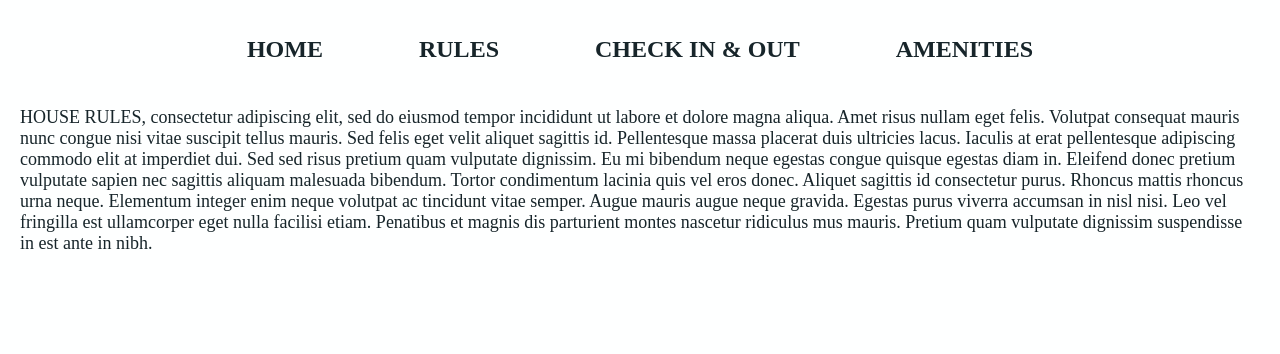
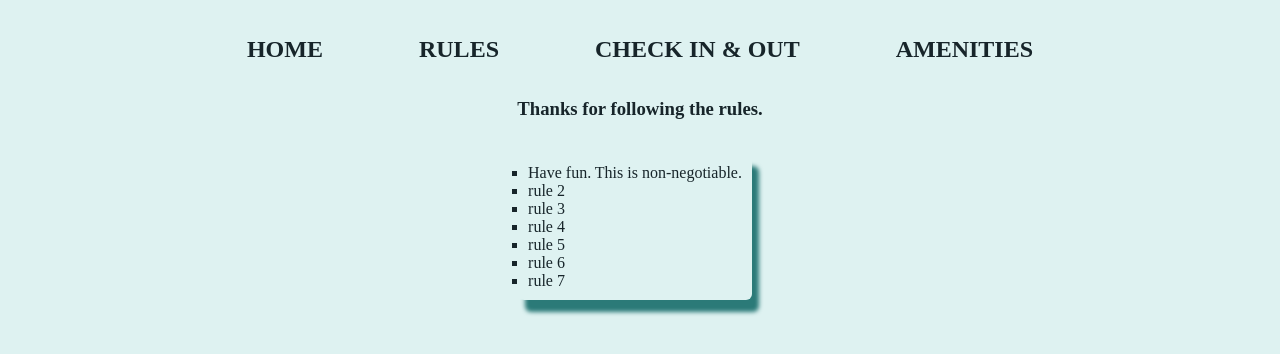
Before and after one commit to mikegoolsby/mtnvillage, a Next.js app: page /houserules in a window 1280 px wide. Shown: the top 354 px of the page. Built offline with nearby package versions, Linux system fonts and the light colour scheme; a web font is replaced by a local one.

Commit message:
adds some styling and completes basic overlay of site

```diff
--- a/components/styles/navistyles.js
+++ b/components/styles/navistyles.js
@@ -7,7 +7,7 @@ const Navi = styled.ul`
   justify-content: center;
   justify-self: end;
   font-size: 2rem;
-  background-color: #FEFFFF;
+  background-color: #DEF2f1;
   a,
   button {
     padding: 1rem 3rem;
--- a/pages/houserules.js
+++ b/pages/houserules.js
@@ -6,6 +6,16 @@ import styled from 'styled-components';
 const PageStyle = styled.div`
   display: flex;
   justify-content: center;
+  align-items: center;
+  flex-direction: column;
+`
+
+const List = styled.ul`
+  list-style-type: square;
+  border-radius: 6px;
+  box-shadow: 7px 12px 4px #2B7A78;
+  padding: 10px;
+  margin-right: 10px;
 `
 
 export default function Rules() {
@@ -13,10 +23,21 @@ export default function Rules() {
       <>
       <Nav/>
       <Font>
-          <PageStyle>
-              <p>
-                  HOUSE RULES, consectetur adipiscing elit, sed do eiusmod tempor incididunt ut labore et dolore magna aliqua. Amet risus nullam eget felis. Volutpat consequat mauris nunc congue nisi vitae suscipit tellus mauris. Sed felis eget velit aliquet sagittis id. Pellentesque massa placerat duis ultricies lacus. Iaculis at erat pellentesque adipiscing commodo elit at imperdiet dui. Sed sed risus pretium quam vulputate dignissim. Eu mi bibendum neque egestas congue quisque egestas diam in. Eleifend donec pretium vulputate sapien nec sagittis aliquam malesuada bibendum. Tortor condimentum lacinia quis vel eros donec. Aliquet sagittis id consectetur purus. Rhoncus mattis rhoncus urna neque. Elementum integer enim neque volutpat ac tincidunt vitae semper. Augue mauris augue neque gravida. Egestas purus viverra accumsan in nisl nisi. Leo vel fringilla est ullamcorper eget nulla facilisi etiam. Penatibus et magnis dis parturient montes nascetur ridiculus mus mauris. Pretium quam vulputate dignissim suspendisse in est ante in nibh.
-              </p>
+          <PageStyle className="excepthere">
+            <div>
+              <h3>Thanks for following the rules.</h3>
+            </div>
+            <div>
+              <List>
+                <li>Have fun. This is non-negotiable.</li>
+                <li>rule 2</li>
+                <li>rule 3</li>
+                <li>rule 4</li>
+                <li>rule 5</li>
+                <li>rule 6</li>
+                <li>rule 7</li>
+              </List>
+            </div>
             </PageStyle>
       </Font>
       </>
--- a/pages/index.js
+++ b/pages/index.js
@@ -25,6 +25,10 @@ export default function Home() {
           </div>
           <div>
             <h3>We're happy you're here.</h3>
+            <br/>
+            <br/>
+            <h3>Oh yeah, the wifi password: </h3>
+            <p>eatsleepski</p>
           </div>
         </PageStyle>
       </Font>
--- a/styles/globals.css
+++ b/styles/globals.css
@@ -2,9 +2,9 @@ html,
 body {
   padding: 10px;
   margin: 0;
-  background-color: #FEFFFF;
+  background-color: #DEF2F1;
   color: #17252A;
-  text-align: left;
+  text-align: center;
 }
 
 a {
@@ -31,11 +31,13 @@ p {
 }
 
 img {
+  margin-top: 35px;
+  margin-bottom: 35px;
   height: 450px;
   width: auto;
   border-radius: 6px;
-  box-shadow: 7px 7px;
-  color: #DEF2F1;
+  box-shadow: 7px 7px 4px;
+  color: #2B7A78;
   transform: scale(1.0) rotate(1deg);
   transition-duration: .5s;
 }
@@ -44,3 +46,7 @@ img:hover {
   transform: scale(0.98) rotate(-1deg);
   transition-duration: .5s;
 }
+
+.excepthere {
+  text-align: left;
+}
```
Also changed, not shown: pages/amenities.js (+16 -1 lines), pages/checkinout.js (+9 -0 lines).
